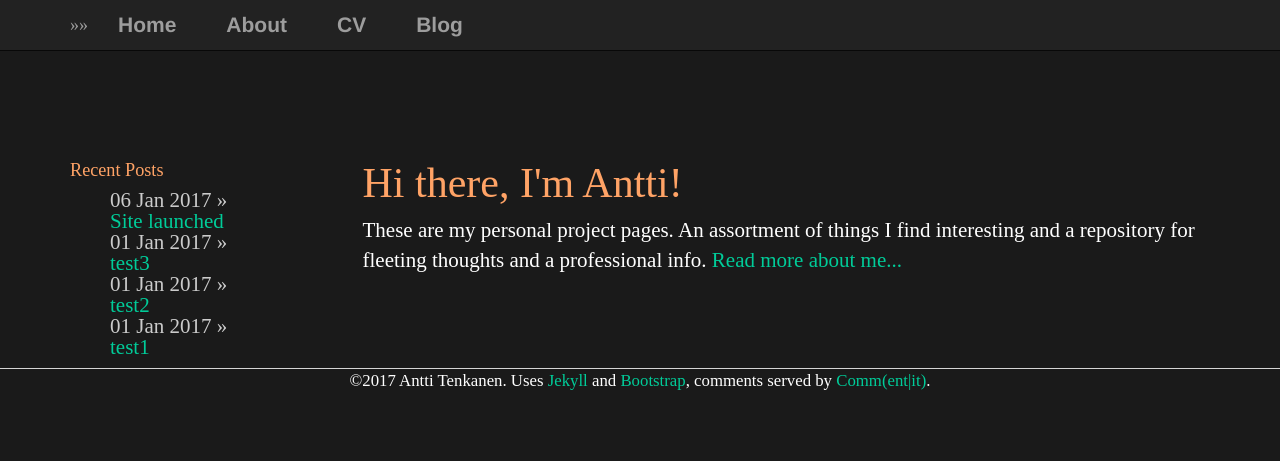
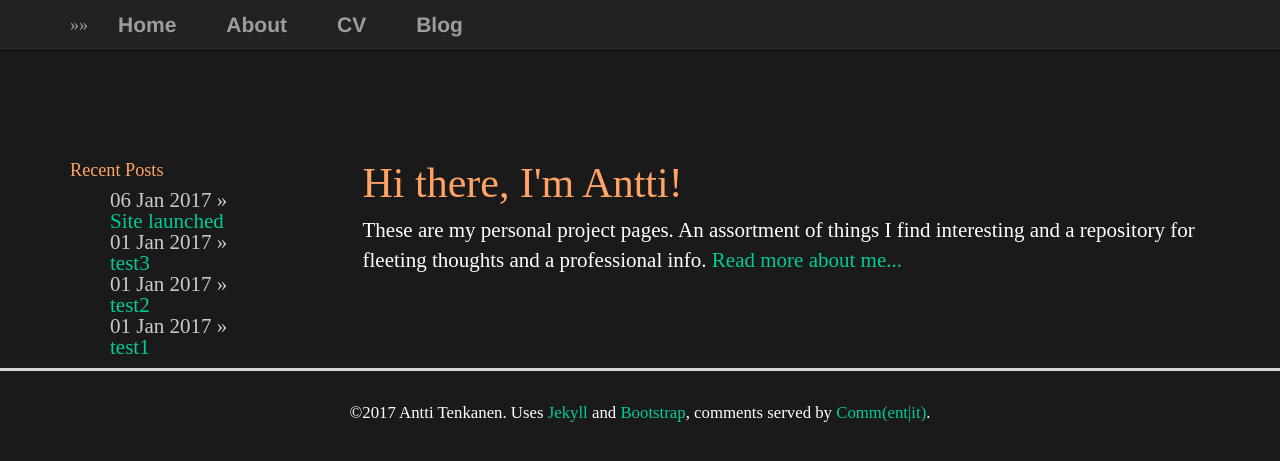
Before and after one commit to plantecophys/plantecophys, a Jekyll site: the page built from index.html, in a window 1280 px wide. Shown: the top 461 px of the page. Built offline with Jekyll 4.4.1, drawn with Linux system fonts in a browser that asks for light colours; the list of posts is cut into pages by our own code.

Commit message:
Update main.css

```diff
--- a/css/main.css
+++ b/css/main.css
@@ -59,9 +59,10 @@ a:visited {
     color: #595959;
 }
 footer {
-    border-top: 1px solid #d5d5d5;
+    border-top: 3px solid #d5d5d5;
     font-size: .8em;
     text-align: center;
+    padding-top: 30px;
 }
 nav ul, footer ul {
     font-family:'Helvetica', 'Arial', 'Sans-Serif';
```
